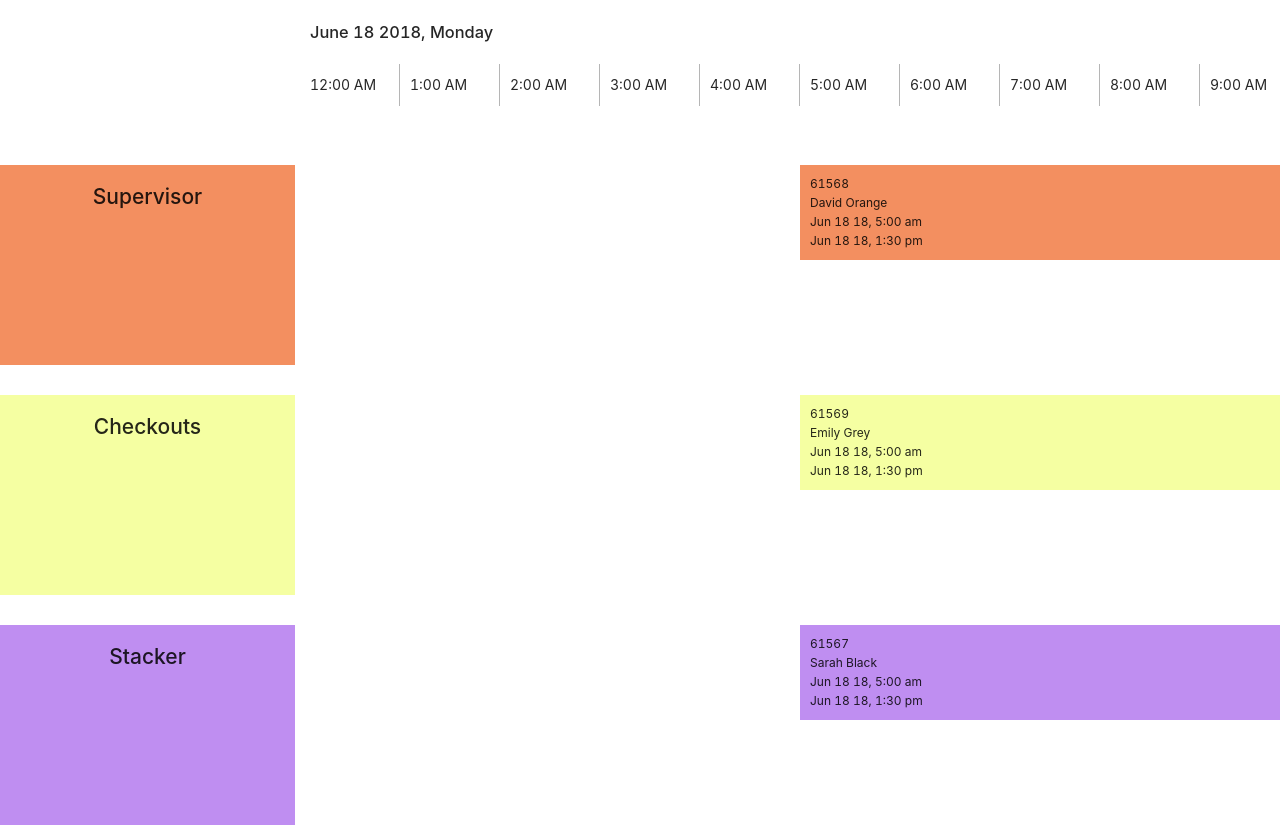
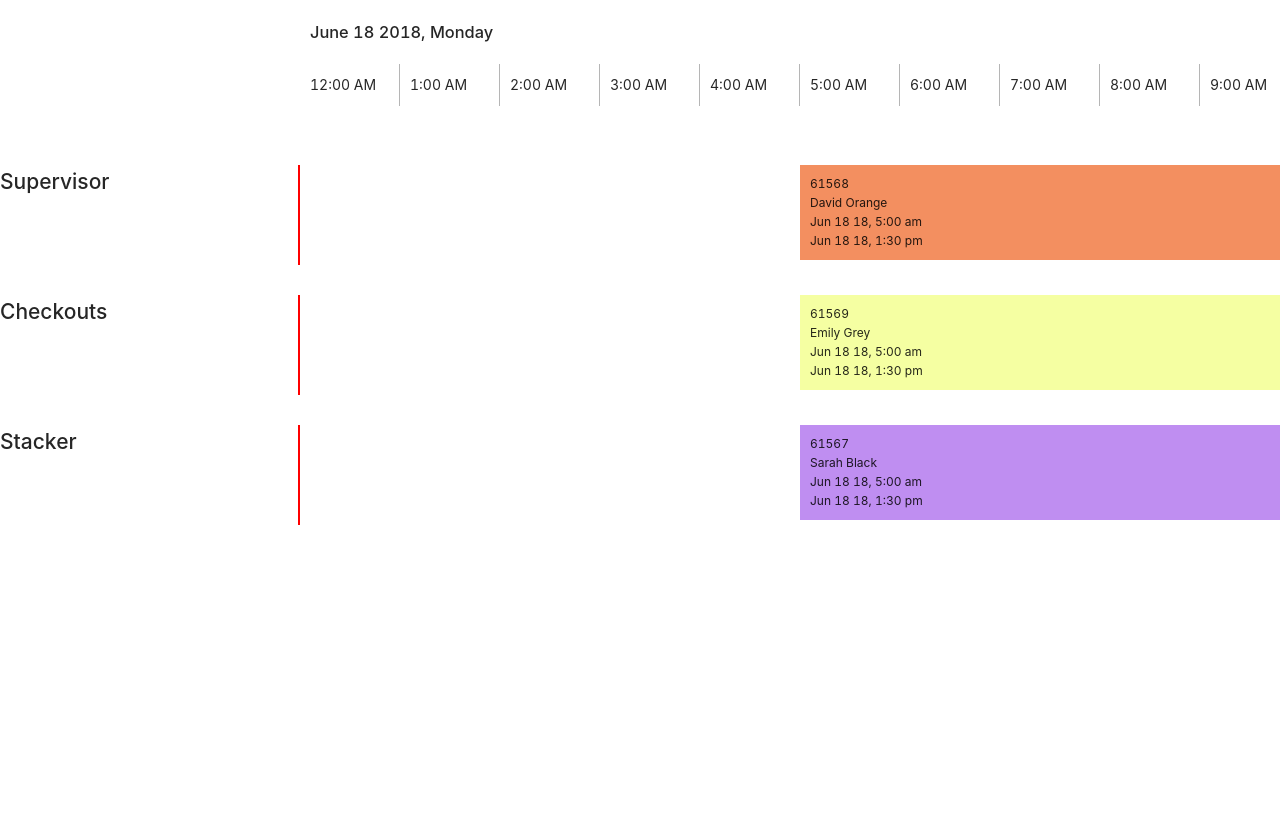
Before and after one commit to Jabalus/jzauwne-abalus-biarri-exercise, a React (Create React App) app: page / in a window 1280 px wide. After the commit the page ends 800 px from the top, so only its background shows below. Built offline with nearby package versions, Linux system fonts and the light colour scheme.

Commit message:
working page render but incorrect body height

```diff
--- /dev/null
+++ b/src/Components/WeekView/ShiftGroup/index.js
@@ -0,0 +1,173 @@
+import React from 'react';
+import PropTypes from 'prop-types';
+import moment from 'moment';
+import ShiftBox from '../../ShiftBox';
+import {
+  RoleRowContainer,
+  RoleRowHeader,
+  RoleTimelineBody,
+  WeekViewContainerDiv,
+} from '../../ShiftBox/styles';
+import Timeline from '../Timeline';
+
+const ShiftGroup = ({ shifts, roles, onEdit }) => {
+  let dateMap = [];
+
+  shifts.forEach((shift) => {
+    dateMap = [
+      ...dateMap,
+      new Date(shift.start_time),
+      new Date(shift.end_time),
+    ];
+  });
+
+  const latestDate = moment(new Date(Math.max(...dateMap)));
+  const earliestDate = moment(new Date(Math.min(...dateMap)));
+
+  // function to set the veritcal postion (what row) the shift should be on
+  const setYStart = (arr) => {
+    const newArr = [];
+    arr.forEach((shift, i) => {
+      if (i === 0) {
+        newArr.push({ ...shift, yStart: 0 });
+      } else {
+        /*
+            This block is used to check which indeces has overlaps
+            if an index is available e.g. 0 has no over lap consume it and ignore over lap on other
+        */
+
+        // get all overlaps with element with assign (yStart)
+        const overlaps = newArr
+          .filter(
+            (shiftPast) =>
+              shift.startX >= shiftPast.startX &&
+              shift.startX <= shiftPast.endX,
+          )
+          .map((shiftOverlap) => shiftOverlap.yStart);
+
+        if (overlaps.length === 0) {
+          newArr.push({ ...shift, yStart: 0 });
+        } else {
+          // get highest index of an overlap
+          const highestTakenIndex = Math.max(...overlaps);
+
+          // check which indeces are free based on greatest index available on takenIndeces
+          // look through 0 to highestTakenIndex to check which is the lowest index avaible to fill
+
+          const availableIndeces = Array(highestTakenIndex + 1)
+            .fill()
+            .map((_, index) => index)
+            .filter((_, index) => !overlaps.includes(index));
+
+          newArr.push({
+            ...shift,
+            yStart:
+              availableIndeces.length > 0
+                ? availableIndeces[0]
+                : highestTakenIndex + 1,
+          });
+        }
+      }
+    });
+    return newArr;
+  };
+
+  const shiftByRolesGroup = roles.map((role) =>
+    setYStart(
+      shifts
+        .filter((shift) => shift.role_id === role.id) // filter by role
+        .sort((shiftA, shiftB) =>
+          moment(shiftA.start_time).diff(shiftB.start_time),
+        ) // order by date
+        .map((shift) => {
+          // map shifts with dimension values
+          const width = moment
+            .duration(moment(shift.end_time).diff(moment(shift.start_time)))
+            .asHours();
+
+          const startX = moment
+            .duration(
+              moment(shift.start_time).diff(earliestDate.startOf('day')),
+            )
+            .asHours();
+
+          const endX = width + startX;
+          return { ...shift, width, startX, endX };
+        }),
+    ),
+  );
+
+  // console.log(shiftByRolesGroup);
+  /*
+    hour px length = 100px
+  */
+
+  const getHighestYIndex = (arr) =>
+    arr.reduce((highest, currentValue) =>
+      currentValue.yStart > highest.yStart ? currentValue : highest,
+    ).yStart;
+
+  const shiftByRolesGroupYIndex = shiftByRolesGroup.map((arr) =>
+    getHighestYIndex(arr),
+  );
+
+  // console.log(
+  //   shiftByRolesGroup.map((arr) =>
+  //     arr.map((shift) => ({
+  //       id: shift.id,
+  //       start_time: moment(shift.start_time).format('MMM DD, YYYY h:mm a'),
+  //       end_time: moment(shift.end_time).format('MMM DD, YYYY h:mm a'),
+  //     })),
+  //   ),
+  // );
+
+  return (
+    <>
+      <RoleRowContainer>
+        {roles.map(({ name }, i) => (
+          <RoleRowHeader
+            key={name}
+            noOfRows={shiftByRolesGroupYIndex[i] + 1}
+            color={roles[i].background_colour}
+          >
+            <h2> {name}</h2>
+          </RoleRowHeader>
+        ))}
+      </RoleRowContainer>
+      <WeekViewContainerDiv>
+        <Timeline start={earliestDate} end={latestDate} />
+
+        {shiftByRolesGroup.map((shiftByRole, i) => (
+          <RoleTimelineBody
+            key={`row-${roles[i].name}`}
+            noOfRows={shiftByRolesGroupYIndex[i] + 1}
+          >
+            {shiftByRole.map(
+              ({ employee, width, startX, yStart, ...shift }) => (
+                <ShiftBox
+                  key={shift.id}
+                  shift={shift}
+                  employee={employee}
+                  earliestDate={earliestDate}
+                  yStart={yStart}
+                  width={width}
+                  start={startX}
+                  color={roles[i].background_colour}
+                  edit={() => onEdit(shift, employee)}
+                />
+              ),
+            )}
+          </RoleTimelineBody>
+        ))}
+      </WeekViewContainerDiv>
+    </>
+  );
+};
+
+ShiftGroup.propTypes = {
+  shifts: PropTypes.array,
+  roles: PropTypes.array,
+  onEdit: PropTypes.func,
+};
+
+export default ShiftGroup;
--- /dev/null
+++ b/src/Components/WeekView/ShiftGroup/styles.js
@@ -0,0 +1,9 @@
+import styled from 'styled-components';
+
+export const ContainerDiv = styled.div`
+  box-sizing: border-box;
+  display: flex;
+  width: 100%;
+  height: 150px;
+  padding: 10px 0;
+`;
--- a/src/Components/WeekView/index.js
+++ b/src/Components/WeekView/index.js
@@ -1,17 +1,10 @@
 import React, { useState } from 'react';
 import PropTypes from 'prop-types';
 import moment from 'moment';
-import Timeline from './Timeline';
 
-import {
-  RoleTimelineBody,
-  WeekViewContainerDiv,
-  RoleRowHeader,
-  WeekViewWrapperDiv,
-  RoleRowContainer,
-} from './styles';
-import ShiftBox from '../ShiftBox';
+import { WeekViewWrapperDiv } from './styles';
 import EditShiftModal from '../EditShiftModal';
+import ShiftGroup from './ShiftGroup';
 
 const WeekView = ({ shifts, roles }) => {
   const [shiftsState, setShiftState] = useState(shifts);
@@ -20,129 +13,46 @@ const WeekView = ({ shifts, roles }) => {
 
   // const dateMap = shiftsState.map((e) => new Date(e.MeasureDate));
 
-  let dateMap = [];
+  const handleSave = (newData) => {
+    // console.log('==============on handle save==============');
+    // console.log('Data');
+    // console.log(newData);
 
-  shiftsState.forEach((shift) => {
-    dateMap = [
-      ...dateMap,
-      new Date(shift.start_time),
-      new Date(shift.end_time),
-    ];
-  });
-
-  const latestDate = moment(new Date(Math.max(...dateMap)));
-
-  const earliestDate = moment(new Date(Math.min(...dateMap)));
-
-  // function to set the veritcal postion (what row) the shift should be on
-  const setYStart = (arr) => {
-    const newArr = [];
-    arr.forEach((shift, i) => {
-      if (i === 0) {
-        newArr.push({ ...shift, yStart: 0 });
-      } else {
-        /*
-            This block is used to check which indeces has overlaps
-            if an index is available e.g. 0 has no over lap consume it and ignore over lap on other
-        */
-
-        // get all overlaps with element with assign (yStart)
-        const overlaps = newArr
-          .filter(
-            (shiftPast) =>
-              shift.startX >= shiftPast.startX &&
-              shift.startX <= shiftPast.endX,
-          )
-          .map((shiftOverlap) => shiftOverlap.yStart);
-
-        if (overlaps.length === 0) {
-          newArr.push({ ...shift, yStart: 0 });
-        } else {
-          // get highest index of an overlap
-          const highestTakenIndex = Math.max(...overlaps);
-
-          // check which indeces are free based on greatest index available on takenIndeces
-          // look through 0 to highestTakenIndex to check which is the lowest index avaible to fill
-
-          const availableIndeces = Array(highestTakenIndex + 1)
-            .fill()
-            .map((_, index) => index)
-            .filter((_, index) => !overlaps.includes(index));
-
-          newArr.push({
-            ...shift,
-            yStart:
-              availableIndeces.length > 0
-                ? availableIndeces[0]
-                : highestTakenIndex + 1,
-          });
-        }
-      }
-    });
-    return newArr;
-  };
-
-  const shiftByRolesGroup = roles.map((role) =>
-    setYStart(
-      shifts
-        .filter((shift) => shift.role_id === role.id) // filter by role
-        .sort((shiftA, shiftB) =>
-          moment(shiftA.start_time).diff(shiftB.start_time),
-        ) // order by date
-        .map((shift) => {
-          // map shifts with dimension values
-          const width = moment
-            .duration(moment(shift.end_time).diff(moment(shift.start_time)))
-            .asHours();
-
-          const startX = moment
-            .duration(
-              moment(shift.start_time).diff(earliestDate.startOf('day')),
-            )
-            .asHours();
-
-          const endX = width + startX;
-          return { ...shift, width, startX, endX };
-        }),
-    ),
-  );
-
-  console.log(shiftByRolesGroup);
-  /*
-    hour px length = 100px
-  */
-
-  const getHighestYIndex = (arr) =>
-    arr.reduce((highest, currentValue) =>
-      currentValue.yStart > highest.yStart ? currentValue : highest,
-    ).yStart;
-
-  const shiftByRolesGroupYIndex = shiftByRolesGroup.map((arr) =>
-    getHighestYIndex(arr),
-  );
-
-  const handleSave = (newData) => {
-    console.log('==============on handle save==============');
-    console.log('Data');
-    console.log(newData);
-
-    console.log('id');
-    console.log(newData.id);
-    console.log('Shift State');
-    console.log(shiftsState);
+    // console.log('id');
+    // console.log(newData.id);
+    // console.log('Shift State');
+    // console.log(shiftsState);
 
     const filtered = shiftsState.filter((shift) => shift.id !== newData.id);
 
-    console.log('filtered');
-    console.log(filtered);
+    // console.log('filtered');
+    // console.log(filtered);
 
     const newArr = [...filtered, newData];
-    console.log('New Shift State');
-    console.log(newArr);
-    console.log('==============end==============');
+    // console.log('New Shift State');
+    // console.log(newArr);
+    // console.log('==============end==============');
     setShiftState(newArr);
     setModalVisible(false);
   };
+
+  const handleEdit = (shift, employee) => {
+    setModalInitialValue({
+      ...shift,
+      start_time: moment(shift.start_time),
+      end_time: moment(shift.end_time),
+      employee,
+    });
+    setModalVisible(true);
+  };
+
+  console.log(
+    shiftsState.map((shift) => ({
+      id: shift.id,
+      start_time: moment(shift.start_time).format('MMM DD, YYYY h:mm a'),
+      end_time: moment(shift.end_time).format('MMM DD, YYYY h:mm a'),
+    })),
+  );
 
   return (
     <WeekViewWrapperDiv>
@@ -152,50 +62,7 @@ const WeekView = ({ shifts, roles }) => {
         onCancel={() => setModalVisible(false)}
         onSave={handleSave}
       ></EditShiftModal>
-      <RoleRowContainer>
-        {roles.map(({ name }, i) => (
-          <RoleRowHeader
-            key={name}
-            noOfRows={shiftByRolesGroupYIndex[i] + 1}
-            color={roles[i].background_colour}
-          >
-            <h2> {name}</h2>
-          </RoleRowHeader>
-        ))}
-      </RoleRowContainer>
-      <WeekViewContainerDiv>
-        <Timeline start={earliestDate} end={latestDate} />
-        {shiftByRolesGroup.map((shiftByRole, i) => (
-          <RoleTimelineBody
-            key={`row-${roles[i].name}`}
-            noOfRows={shiftByRolesGroupYIndex[i] + 1}
-          >
-            {shiftByRole.map(
-              ({ employee, width, startX, yStart, ...shift }) => (
-                <ShiftBox
-                  key={shift.id}
-                  shift={shift}
-                  employee={employee}
-                  earliestDate={earliestDate}
-                  yStart={yStart}
-                  width={width}
-                  start={startX}
-                  color={roles[i].background_colour}
-                  edit={() => {
-                    setModalInitialValue({
-                      ...shift,
-                      start_time: moment(shift.start_time),
-                      end_time: moment(shift.end_time),
-                      employee,
-                    });
-                    setModalVisible(true);
-                  }}
-                />
-              ),
-            )}
-          </RoleTimelineBody>
-        ))}
-      </WeekViewContainerDiv>
+      <ShiftGroup shifts={shiftsState} roles={roles} onEdit={handleEdit} />
     </WeekViewWrapperDiv>
   );
 };
```
